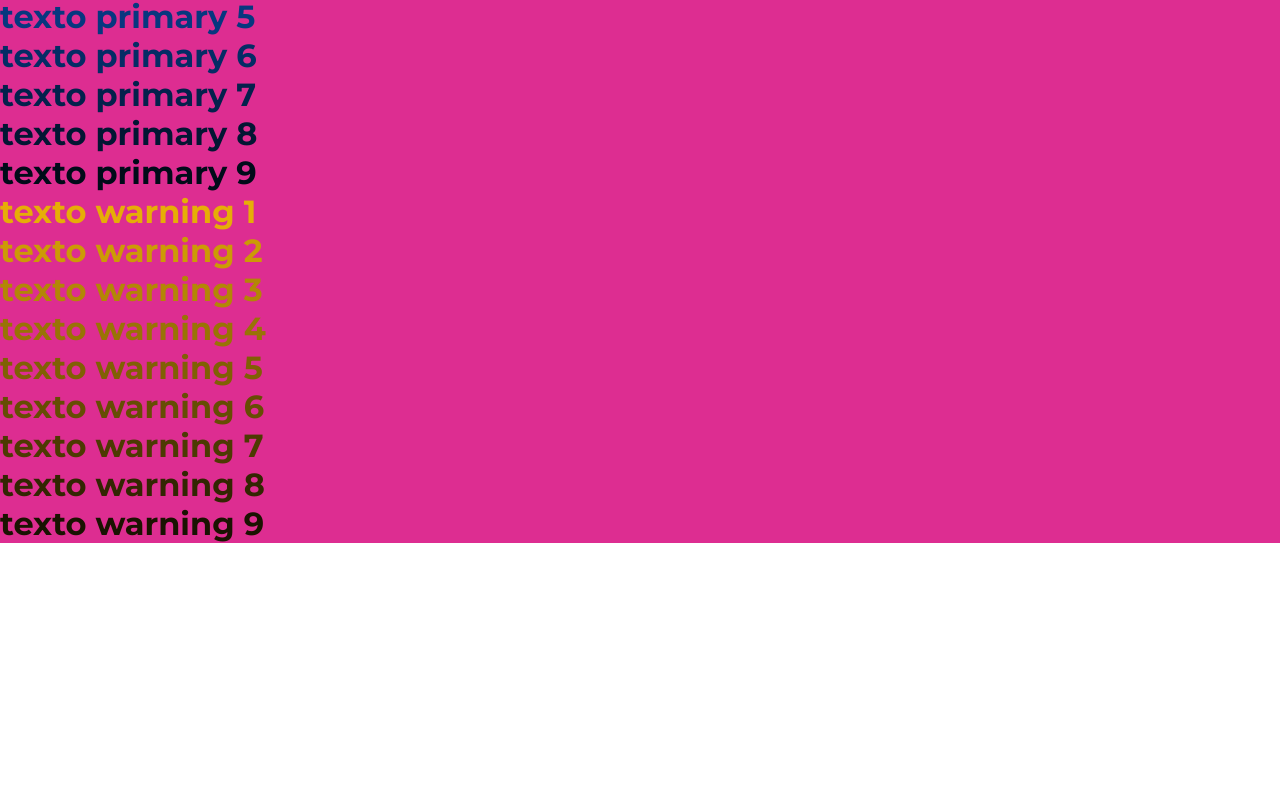
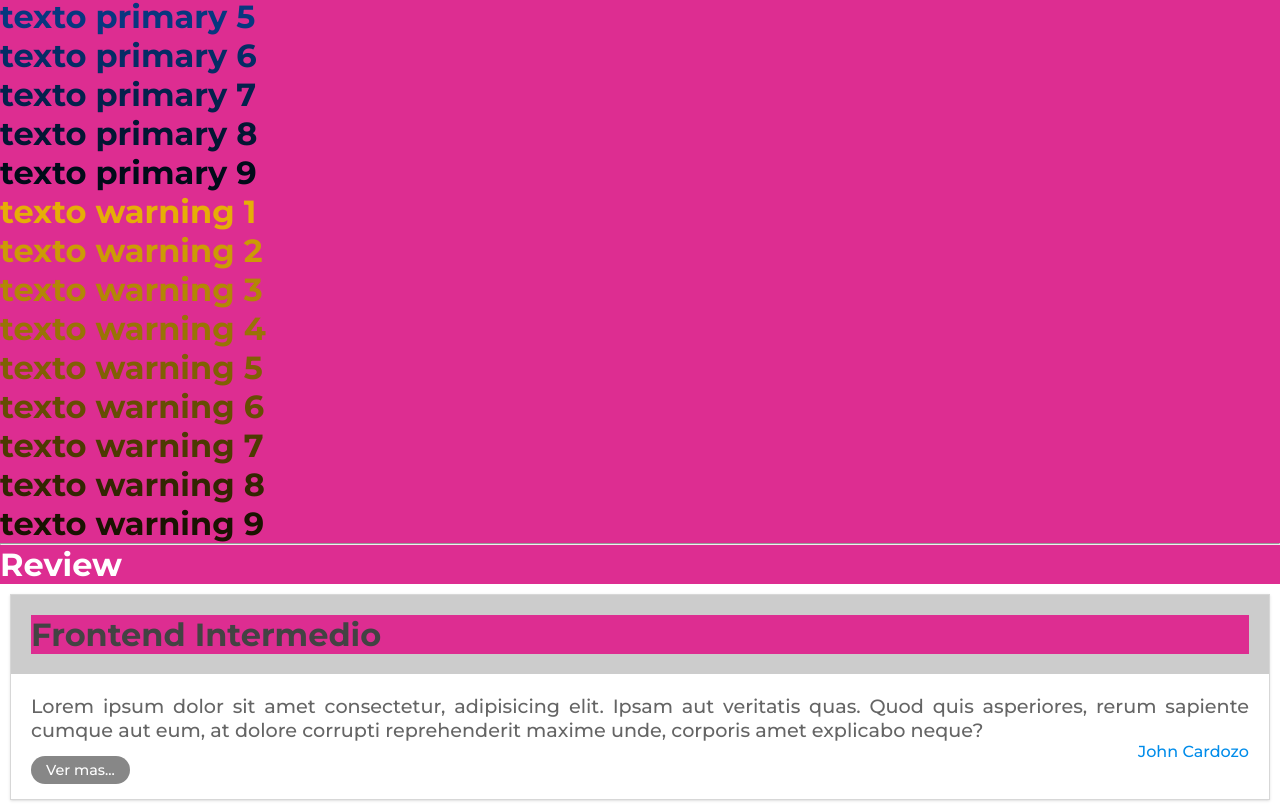
Before and after one commit to jaisyli/Nesting, a plain HTML site: page index.html in a window 1280 px wide. Shown: the part 1198-2008 px from the top of the page. Before the commit the page ends 1741 px from the top, so only its background shows below. Drawn offline with Linux system fonts and the light colour scheme.

Commit message:
SASS: Parent selectors y componente Review

```diff
--- a/index.html
+++ b/index.html
@@ -84,6 +84,26 @@
       <h1 class="text-warning-dark-8">texto warning 8</h1>
       <h1 class="text-warning-dark-9">texto warning 9</h1>
     </div>
+    <hr />
+    <h1>Review</h1>
+    <div class="review">
+      <div class="review__header">
+        <h1>Frontend Intermedio</h1>
+      </div>
+      <div class="review__body">
+        <div class="review__description">
+          <p>
+            Lorem ipsum dolor sit amet consectetur, adipisicing elit. Ipsam aut
+            veritatis quas. Quod quis asperiores, rerum sapiente cumque aut eum,
+            at dolore corrupti reprehenderit maxime unde, corporis amet
+            explicabo neque?
+          </p>
+          <div class="review__user">John Cardozo</div>
+        </div>
+        <a href="#" class="review__more">Ver mas...</a>
+      </div>
+    </div>
+
 
 
 
--- a/scss/_palette.scss
+++ b/scss/_palette.scss
@@ -1,10 +1,7 @@
 @use "variables" as v;
-
 // Recorre el map de colores
 @each $key, $val in v.$colors {
-  //@debug $key, $val;
-
-//Texto
+  // Texto
   .text-#{$key} {
     color: $val;
   }
@@ -12,6 +9,8 @@
   .bg-#{$key} {
     background-color: $val;
   }
+  // Verifica que no se generen variaciones para el color negro o blanco
+  @if ($val != #fff and $val != #000) {
     // Variaciones claras
     @for $i from 1 through 9 {
       .text-#{$key}-light-#{$i} {
@@ -21,7 +20,6 @@
         background-color: mix(white, $val, $i * 10%);
       }
     }
-
     // Variaciones oscuras
     @for $i from 1 through 9 {
       .text-#{$key}-dark-#{$i} {
@@ -32,3 +30,4 @@
       }
     }
   }
+}
--- /dev/null
+++ b/scss/_review.scss
@@ -0,0 +1,47 @@
+@use "fonts" as f;
+
+.review {
+  display: grid;
+  grid-template: 1fr auto / 1fr;
+  border: 1px solid #d7d7d7;
+  margin: 10px;
+  box-shadow: 0 1px 3px 0 #0000001a, 0 1px 2px -1px #0000001a;
+  &__header {
+    background-color: #cccccc;
+    padding: 20px;
+    h1 {
+      color: #434343;
+    }
+  }
+  &__body {
+    background-color: #fff;
+    padding: 20px;
+  }
+  &__description {
+    p {
+      font-size: 1.2rem;
+      color: #656565;
+      text-align: justify;
+    }
+  }
+  &__user {
+    font-family: f.$main-font-family;
+    color: #008cea;
+    text-align: right;
+    &:hover {
+      color: #575757;
+    }
+  }
+  &__more {
+    font-family: f.$main-font-family;
+    background-color: #878787;
+    color: #fff;
+    border-radius: 20px;
+    padding: 5px 15px;
+    text-decoration: none;
+    font-size: 0.9rem;
+    &:hover {
+      background-color: #5a5a5a;
+    }
+  }
+}
--- a/scss/estilo.scss
+++ b/scss/estilo.scss
@@ -6,6 +6,7 @@
 @use "typography";
 @use "card";
 @use "text";
+@use "review"
 
 // Condicionales
 // > -> Mayor que
@@ -16,45 +17,3 @@
 // != -> Diferente
 
 // IF
-@if (5 > 10) {
-    .testing-conditional {
-      color: magenta;
-    }
-  }
-
-  // IF/ELSE
-  @if (5 != 5) {
-    .testing-conditional-if {
-      color: lime;
-    }
-  } @else {
-    .testing-conditional-else {
-      color: cyan;
-    }
-  }
-  // EXPRESIONES BOOLEANAS -> AND, OR
-  $a: 3;
-  @if ($a == 3) {
-    .test-3 {
-      color: red;
-    }
-  }
-  // AND -> Todas deben ser verdaderas
-  @if ($a >= 1 and $a <=5) {
-    .test-1-5 {
-      color: blue;
-    }
-  }
-  // OR -> Al menos una es verdadera
-  //@if ($a >= 5 or $a <= 8) {
-  @if ($a >= 5 or $a <= 9) {
-    .test-5-8 {
-      color: yellow;
-    }
-  }
-  $b: true;
-@if (not $b) {
-  .test-bool {
-    color: black;
-  }
-}
```
Also changed, not shown: css/estilo.css, scss/_alert.scss (added), 1 other file. Lines whose indentation alone changed are shown as unchanged.
